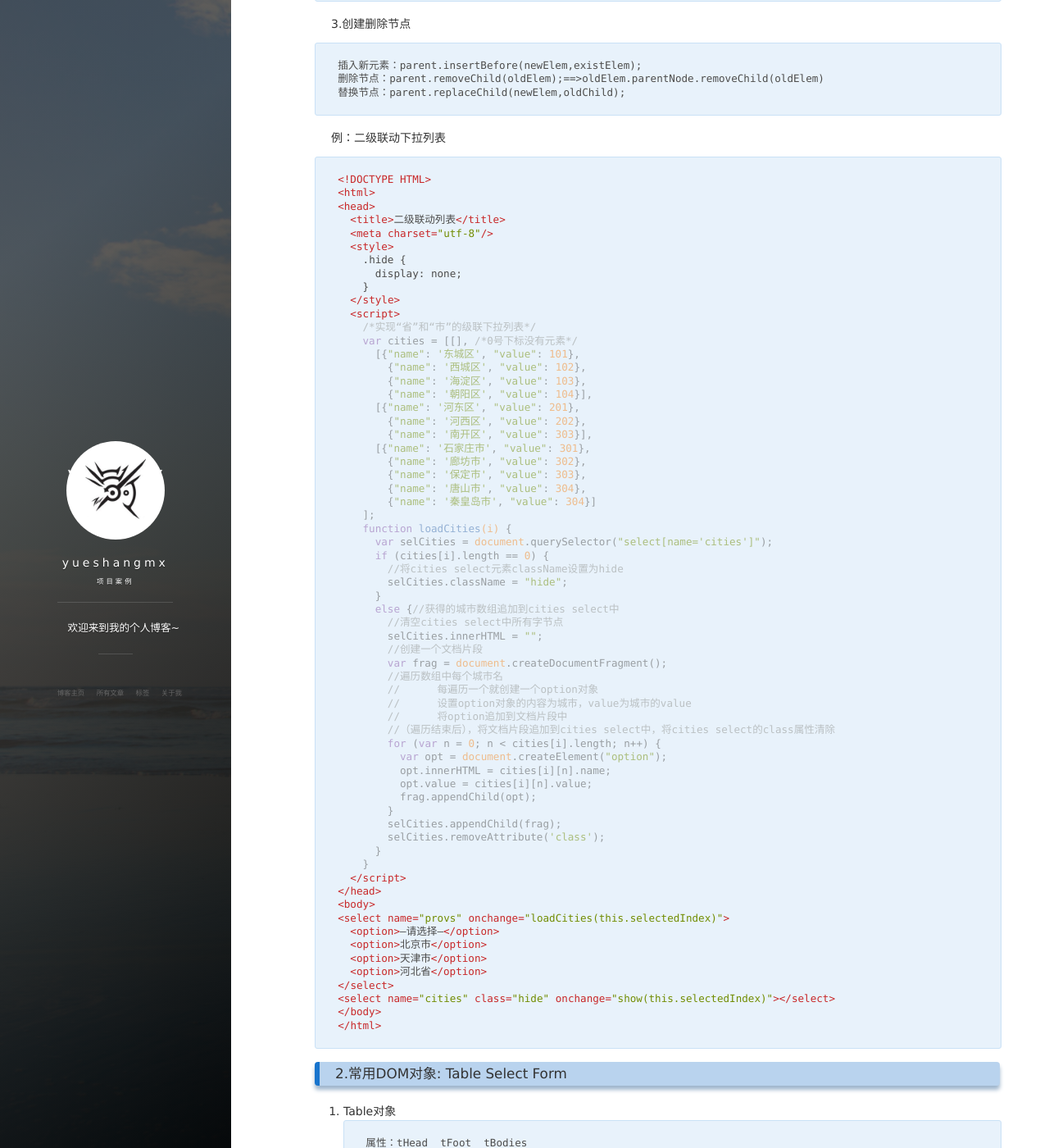
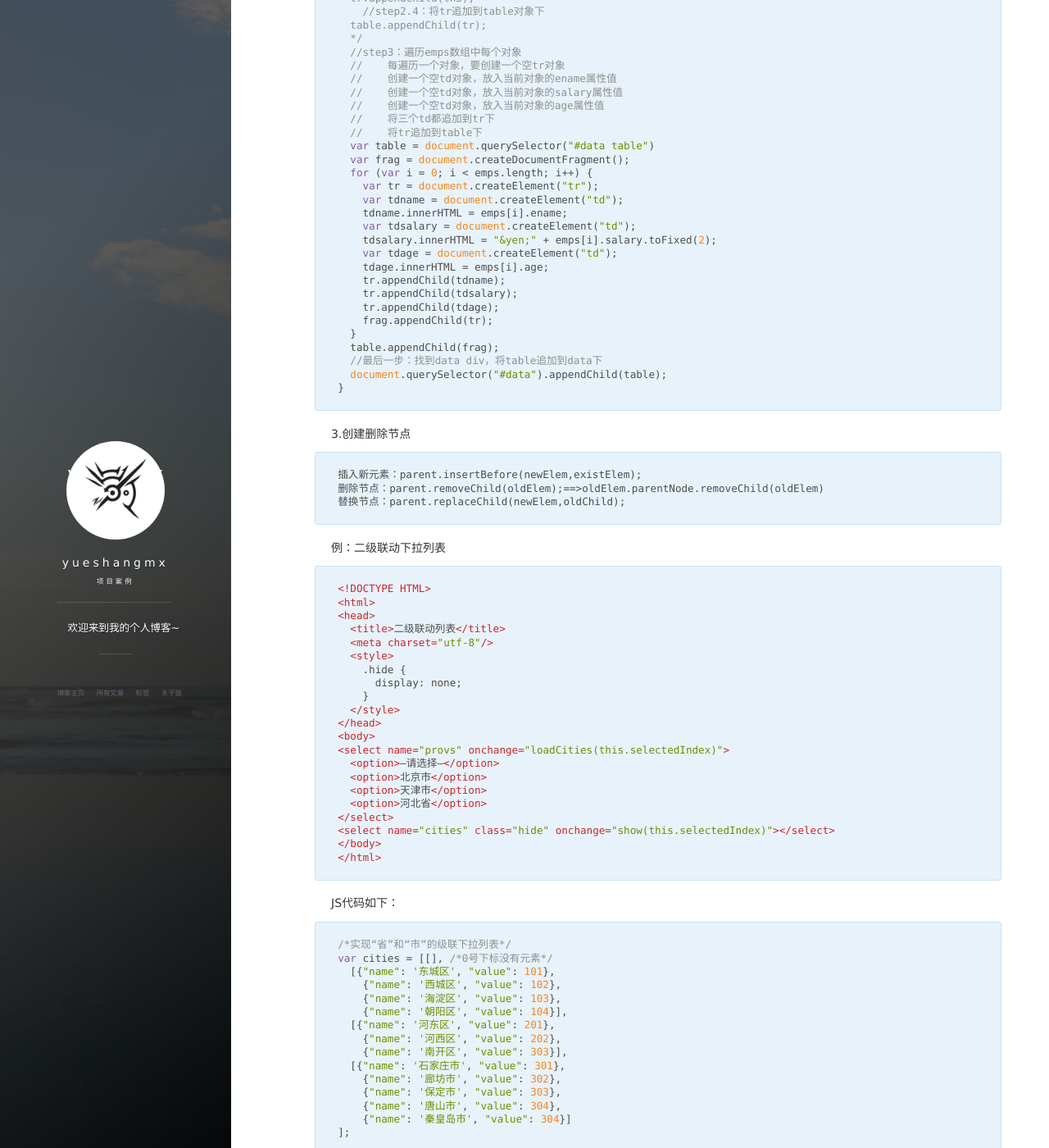
Before and after one commit to yueshangmx/yueshangmx.github.io, a Jekyll site: the page built from _posts/2017-09-15-DOM节点和常用对象.md, in a window 1280 px wide and 1400 px high, scrolled down 1546 px. Shown: the whole window at 82% size. Built offline with Jekyll 4.4.1, drawn with Linux system fonts in a browser that asks for light colours; nearby versions of some CDN libraries; comment, search, counter and statistics services are not loaded; some of the changed text lies outside the part shown.

Commit message:
update 2017-12-23

````diff
--- a/_posts/2017-09-15-DOM节点和常用对象.md
+++ b/_posts/2017-09-15-DOM节点和常用对象.md
@@ -44,33 +44,6 @@ tags: 笔记
       border: 1px solid #ccc
     }
   </style>
-  <script>
-    //假如从服务器收到json字符串如下
-    var json = '[{"ename":"Tom","salary":5000,"age":25},{"ename":"John","salary":7000,"age":28},{"ename":"Marry","salary":6000,"age":27}]';
-    var emps = eval(json);
-    console.log(emps);
-    //页面加载后，在data div中创建table对象及子对象
-    window.onload = function () {
-      var table = document.querySelector("#data table")
-      var frag = document.createDocumentFragment();
-      for (var i = 0; i < emps.length; i++) {
-        var tr = document.createElement("tr");
-        var tdname = document.createElement("td");
-        tdname.innerHTML = emps[i].ename;
-        var tdsalary = document.createElement("td");
-        tdsalary.innerHTML = "&yen;" + emps[i].salary.toFixed(2);
-        var tdage = document.createElement("td");
-        tdage.innerHTML = emps[i].age;
-        tr.appendChild(tdname);
-        tr.appendChild(tdsalary);
-        tr.appendChild(tdage);
-        frag.appendChild(tr);
-      }
-      table.appendChild(frag);
-      //最后一步：找到data div，将table追加到data下
-      document.querySelector("#data").appendChild(table);
-    }
-  </script>
 </head>
 <body>
 <div id="data">
@@ -85,6 +58,61 @@ tags: 笔记
 </body>
 </html>
 ```
+JS代码如下：
+```javascript
+//假设从服务器收到json字符串如下
+var json = '[{"ename":"Tom","salary":5000,"age":25},{"ename":"John","salary":7000,"age":28},{"ename":"Marry","salary":6000,"age":27}]';
+var emps = eval(json);
+console.log(emps);
+//页面加载后，在data div中创建table对象及子对象
+window.onload = function () {
+  //step1：创建空table对象
+  /*var table=document.createElement("table");
+  //step2：添加表头行
+    //step2.1：创建空的tr对象，临时保存在tr中
+  var tr=document.createElement("tr");
+    //step2.2：创建3个空的td对象
+  var th1=document.createElement("th");
+  var th2=document.createElement("th");
+  var th3=document.createElement("th");
+    //	第一个td对象的内容是姓名，第二个是薪资，第三个是年龄
+  th1.innerHTML="姓名";
+  th2.innerHTML="薪资";
+  th3.innerHTML="年龄";
+    //step2.3：将三个td分别追加到tr对象下
+  tr.appendChild(th1);
+  tr.appendChild(th2);
+  tr.appendChild(th3);
+    //step2.4：将tr追加到table对象下
+  table.appendChild(tr);
+  */
+  //step3：遍历emps数组中每个对象
+  //	每遍历一个对象，要创建一个空tr对象
+  //	创建一个空td对象，放入当前对象的ename属性值
+  //	创建一个空td对象，放入当前对象的salary属性值
+  //	创建一个空td对象，放入当前对象的age属性值
+  //	将三个td都追加到tr下
+  //	将tr追加到table下
+  var table = document.querySelector("#data table")
+  var frag = document.createDocumentFragment();
+  for (var i = 0; i < emps.length; i++) {
+    var tr = document.createElement("tr");
+    var tdname = document.createElement("td");
+    tdname.innerHTML = emps[i].ename;
+    var tdsalary = document.createElement("td");
+    tdsalary.innerHTML = "&yen;" + emps[i].salary.toFixed(2);
+    var tdage = document.createElement("td");
+    tdage.innerHTML = emps[i].age;
+    tr.appendChild(tdname);
+    tr.appendChild(tdsalary);
+    tr.appendChild(tdage);
+    frag.appendChild(tr);
+  }
+  table.appendChild(frag);
+  //最后一步：找到data div，将table追加到data下
+  document.querySelector("#data").appendChild(table);
+}
+```
 
 3.创建删除节点
 ```
@@ -94,7 +122,7 @@ tags: 笔记
 ```
 
 例：二级联动下拉列表
-```javascript
+```
 <!DOCTYPE HTML>
 <html>
 <head>
@@ -105,49 +133,6 @@ tags: 笔记
       display: none;
     }
   </style>
-  <script>
-    /*实现“省”和“市”的级联下拉列表*/
-    var cities = [[], /*0号下标没有元素*/
-      [{"name": '东城区', "value": 101},
-        {"name": '西城区', "value": 102},
-        {"name": '海淀区', "value": 103},
-        {"name": '朝阳区', "value": 104}],
-      [{"name": '河东区', "value": 201},
-        {"name": '河西区', "value": 202},
-        {"name": '南开区', "value": 303}],
-      [{"name": '石家庄市', "value": 301},
-        {"name": '廊坊市', "value": 302},
-        {"name": '保定市', "value": 303},
-        {"name": '唐山市', "value": 304},
-        {"name": '秦皇岛市', "value": 304}]
-    ];
-    function loadCities(i) {
-      var selCities = document.querySelector("select[name='cities']");
-      if (cities[i].length == 0) {
-        //将cities select元素className设置为hide
-        selCities.className = "hide";
-      }
-      else {//获得的城市数组追加到cities select中
-        //清空cities select中所有字节点
-        selCities.innerHTML = "";
-        //创建一个文档片段
-        var frag = document.createDocumentFragment();
-        //遍历数组中每个城市名
-        //	每遍历一个就创建一个option对象
-        //	设置option对象的内容为城市，value为城市的value
-        //	将option追加到文档片段中
-        //（遍历结束后），将文档片段追加到cities select中，将cities select的class属性清除
-        for (var n = 0; n < cities[i].length; n++) {
-          var opt = document.createElement("option");
-          opt.innerHTML = cities[i][n].name;
-          opt.value = cities[i][n].value;
-          frag.appendChild(opt);
-        }
-        selCities.appendChild(frag);
-        selCities.removeAttribute('class');
-      }
-    }
-  </script>
 </head>
 <body>
 <select name="provs" onchange="loadCities(this.selectedIndex)">
@@ -159,6 +144,51 @@ tags: 笔记
 <select name="cities" class="hide" onchange="show(this.selectedIndex)"></select>
 </body>
 </html>
+```
+JS代码如下：
+```
+/*实现“省”和“市”的级联下拉列表*/
+var cities = [[], /*0号下标没有元素*/
+  [{"name": '东城区', "value": 101},
+    {"name": '西城区', "value": 102},
+    {"name": '海淀区', "value": 103},
+    {"name": '朝阳区', "value": 104}],
+  [{"name": '河东区', "value": 201},
+    {"name": '河西区', "value": 202},
+    {"name": '南开区', "value": 303}],
+  [{"name": '石家庄市', "value": 301},
+    {"name": '廊坊市', "value": 302},
+    {"name": '保定市', "value": 303},
+    {"name": '唐山市', "value": 304},
+    {"name": '秦皇岛市', "value": 304}]
+];
+
+function loadCities(i) {
+  var selCities = document.querySelector("select[name='cities']");
+  if (cities[i].length == 0) {
+    //将cities select元素className设置为hide
+    selCities.className = "hide";
+  }
+  else {//获得的城市数组追加到cities select中
+    //清空cities select中所有字节点
+    selCities.innerHTML = "";
+    //创建一个文档片段
+    var frag = document.createDocumentFragment();
+    //遍历数组中每个城市名
+    //	每遍历一个就创建一个option对象
+    //	设置option对象的内容为城市，value为城市的value
+    //	将option追加到文档片段中
+    //（遍历结束后），将文档片段追加到cities select中，将cities select的class属性清除
+    for (var n = 0; n < cities[i].length; n++) {
+      var opt = document.createElement("option");
+      opt.innerHTML = cities[i][n].name;
+      opt.value = cities[i][n].value;
+      frag.appendChild(opt);
+    }
+    selCities.appendChild(frag);
+    selCities.removeAttribute('class');
+  }
+}
 ```
 
 ### 2.常用DOM对象: Table Select Form
````
